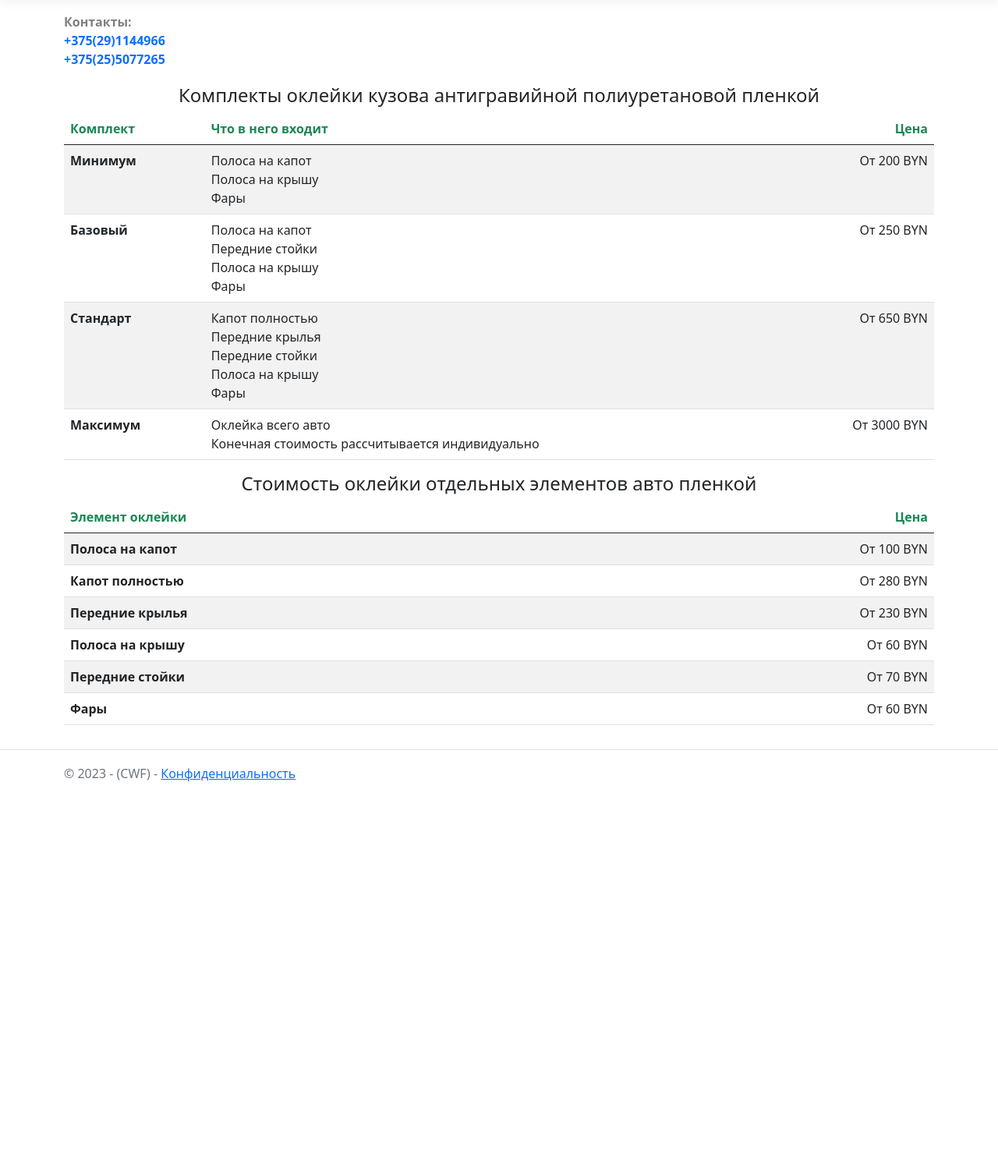
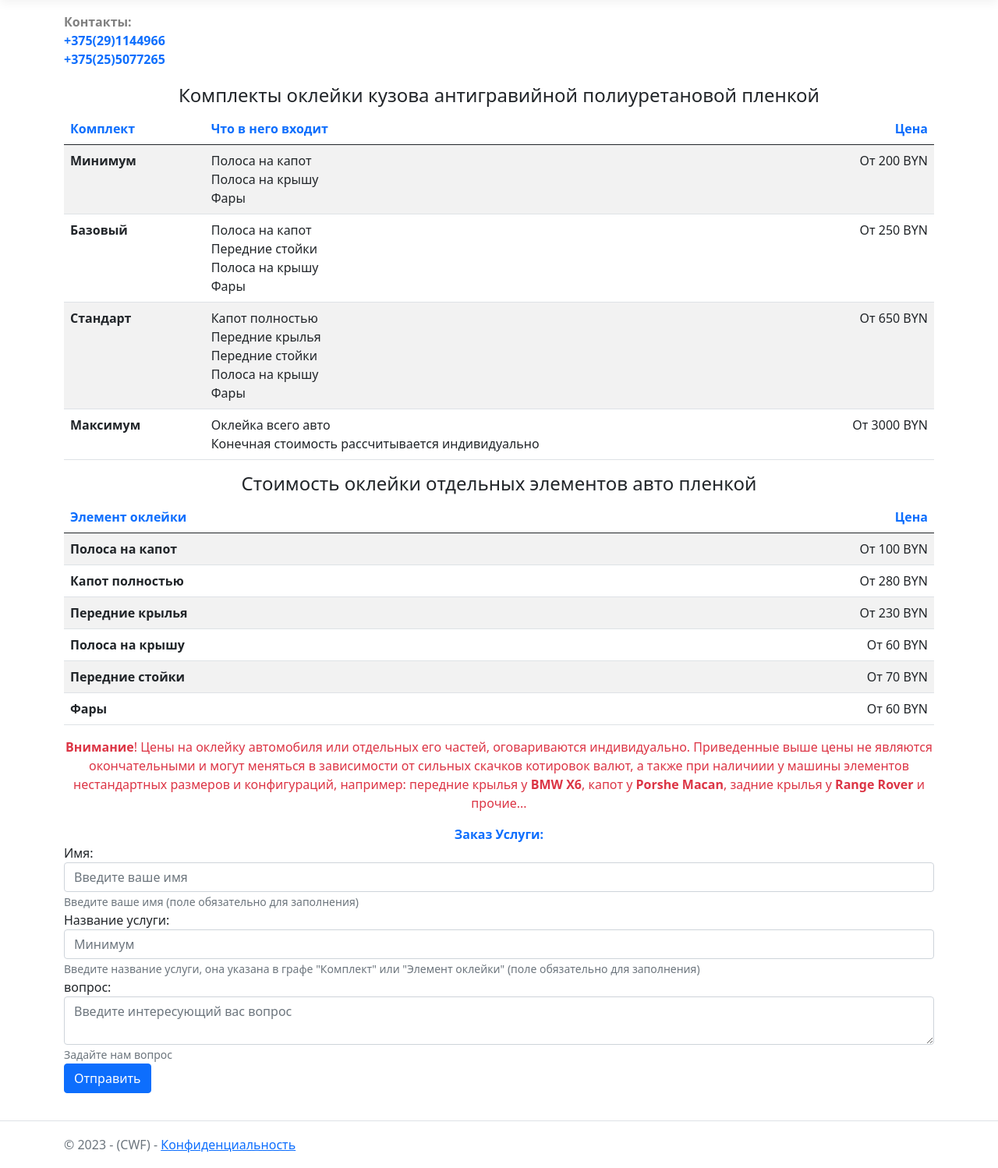
Before and after one commit to SanchesGridi/CarWrapFilm, an ASP.NET Core app: page / in a window 1280 px wide. Shown: the part 57-1555 px from the top of the page at 78% size. Before the commit the page ends 1059 px from the top, so only its background shows below. Run offline with ASP.NET Core 8, Linux system fonts and the light colour scheme; style sheets or scripts are compiled from the project's sources; some libraries are stand-ins or nearby versions.

Commit message:
add service-order-form ui

```diff
--- a/CarWrapFilm/CarWrapFilm/Models/FilmWrappingKit.cs
+++ b/CarWrapFilm/CarWrapFilm/Models/FilmWrappingKit.cs
@@ -2,16 +2,19 @@ namespace CarWrapFilm.Models;
 
 public class FilmWrappingKit
 {
+    private readonly uint _id;
     private readonly string _name;
     private readonly uint _price;
     private readonly string[]? _composition;
 
+    public uint Id => _id;
     public string Name => _name;
     public uint Price => _price;
     public string[]? Composition => _composition;
 
-    public FilmWrappingKit(string name, uint price, string[]? composition = null)
+    public FilmWrappingKit(uint id, string name, uint price, string[]? composition = null)
     {
+        _id = id;
         _name = name;
         _price = price;
         _composition = composition;
--- a/CarWrapFilm/CarWrapFilm/Pages/Index.cshtml
+++ b/CarWrapFilm/CarWrapFilm/Pages/Index.cshtml
@@ -5,7 +5,14 @@
     var tableClass = "table table-striped table-hover table-responsive";
 }
 
-<div align="left" style="margin-bottom:20px;">
+<style>
+    .table-hover > tbody > tr:hover > td,
+    .table-hover > tbody > tr:hover > th {
+        background-color: darkgray;
+    }
+</style>
+
+<div align="left" class="m-b-20">
     <strong class="text-black-50">Контакты:</strong><br />
     <strong class="text-primary">+375(29)1144966</strong><br />
     <strong class="text-primary">+375(25)5077265</strong><br />
@@ -16,18 +23,18 @@
 </div>
 
 <div align="center">
-    <table class="@tableClass">
+    <table class="@tableClass" id="table-kits">
         <thead>
             <tr>
-                <td><strong class="text-success">Комплект</strong></td>
-                <td><strong class="text-success">Что в него входит</strong></td>
-                <td align="right"><strong class="text-success">Цена</strong></td>
+                <td><strong class="text-primary">Комплект</strong></td>
+                <td><strong class="text-primary">Что в него входит</strong></td>
+                <td align="right"><strong class="text-primary">Цена</strong></td>
             </tr>
         </thead>
         <tbody>
             @foreach (var kit in Model.Kits)
             {
-                <tr>
+                <tr id="@($"{kit.Id}_service_row")">
                     <td><strong>@kit.Name</strong></td>
                     <td>
                         @foreach (var item in kit.Composition!)
@@ -47,17 +54,17 @@
 </div>
 
 <div align="center">
-    <table class="@tableClass">
+    <table class="@tableClass" id="table-works">
         <thead>
             <tr>
-                <td><strong class="text-success">Элемент оклейки</strong></td>
-                <td align="right"><strong class="text-success">Цена</strong></td>
+                <td><strong class="text-primary">Элемент оклейки</strong></td>
+                <td align="right"><strong class="text-primary">Цена</strong></td>
             </tr>
         </thead>
         <tbody>
             @foreach (var work in Model.Works)
             {
-                <tr>
+                <tr id="@($"{work.Id}_service_row")">
                     <td><strong>@work.Name</strong></td>
                     <td align="right">От @work.Price @Model.Currency</td>
                 </tr>
@@ -65,3 +72,33 @@
         </tbody>
     </table>
 </div>
+
+<div class="text-center">
+    <p class="text-danger">
+        <strong>Внимание</strong>! Цены на оклейку автомобиля или отдельных его частей, оговариваются индивидуально.
+        Приведенные выше цены не являются окончательными и могут меняться в зависимости от сильных скачков котировок валют,
+        а также при наличиии у машины элементов нестандартных размеров и конфигураций,
+        например: передние крылья у <strong>BMW X6</strong>, капот у <strong>Porshe Macan</strong>, задние крылья у <strong>Range Rover</strong> и прочие...
+    </p>
+</div>
+
+<form class="m-b-20" method="post" id="service-order-form">
+    <header class="text-center text-primary"><strong>Заказ Услуги:</strong></header>
+    <input type="hidden" id="form-service-id-input" name="serviceId"/>
+    <div class="form-group">
+        <label for="form-name-input">Имя:</label>
+        <input id="form-name-input" type="text" class="form-control" aria-describedby="form-name-info" placeholder="Введите ваше имя" required />
+        <small id="form-name-info" class="form-text text-muted">Введите ваше имя (поле обязательно для заполнения)</small>
+    </div>
+    <div class="form-group">
+        <label for="form-service-input">Название услуги:</label>
+        <input id="form-service-input" type="text" class="form-control" aria-describedby="form-service-info" placeholder="@Model.Kits[0].Name" required />
+        <small id="form-service-info" class="form-text text-muted">Введите название услуги, она указана в графе "Комплект" или "Элемент оклейки" (поле обязательно для заполнения)</small>
+    </div>
+    <div class="form-group">
+        <label for="form-question-input">вопрос:</label>
+        <textarea id="form-question-input" class="form-control" aria-describedby="questionHelp" placeholder="Введите интересующий вас вопрос"></textarea>
+        <small id="questionHelp" class="form-text text-muted">Задайте нам вопрос</small>
+    </div>
+    <button type="submit" class="btn btn-primary">Отправить</button>
+</form>
--- a/CarWrapFilm/CarWrapFilm/Pages/Index.cshtml.cs
+++ b/CarWrapFilm/CarWrapFilm/Pages/Index.cshtml.cs
@@ -24,20 +24,20 @@ public class IndexModel : PageModel
     private static List<FilmWrappingKit> GenerateKits() =>
         new()
         {
-            new("Минимум", 200, new[] { "Полоса на капот", "Полоса на крышу", "Фары" }),
-            new("Базовый", 250, new[] { "Полоса на капот", "Передние стойки", "Полоса на крышу", "Фары" }),
-            new("Стандарт", 650, new[] { "Капот полностью", "Передние крылья", "Передние стойки", "Полоса на крышу", "Фары" }),
-            new("Максимум", 3000, new[] { "Оклейка всего авто", "Конечная стоимость рассчитывается индивидуально" })
+            new(1, "Минимум", 200, new[] { "Полоса на капот", "Полоса на крышу", "Фары" }),
+            new(2, "Базовый", 250, new[] { "Полоса на капот", "Передние стойки", "Полоса на крышу", "Фары" }),
+            new(3, "Стандарт", 650, new[] { "Капот полностью", "Передние крылья", "Передние стойки", "Полоса на крышу", "Фары" }),
+            new(4, "Максимум", 3000, new[] { "Оклейка всего авто", "Конечная стоимость рассчитывается индивидуально" })
         };
 
     private static List<FilmWrappingKit> GenerateWorks() =>
         new()
         {
-            new("Полоса на капот", 100),
-            new("Капот полностью", 280),
-            new("Передние крылья", 230),
-            new("Полоса на крышу", 60),
-            new("Передние стойки", 70),
-            new("Фары", 60)
+            new(5, "Полоса на капот", 100),
+            new(6, "Капот полностью", 280),
+            new(7, "Передние крылья", 230),
+            new(8, "Полоса на крышу", 60),
+            new(9, "Передние стойки", 70),
+            new(10, "Фары", 60)
         };
 }
--- a/CarWrapFilm/CarWrapFilm/Pages/Shared/_Layout.cshtml
+++ b/CarWrapFilm/CarWrapFilm/Pages/Shared/_Layout.cshtml
@@ -50,7 +50,7 @@
 
     <script src="~/lib/jquery/dist/jquery.min.js"></script>
     <script src="~/lib/bootstrap/dist/js/bootstrap.bundle.min.js"></script>
-    <script src="~/js/site.js" asp-append-version="true"></script>
+    <script src="~/js/site.js"></script> @*asp-append-version="true"*@
 
     @await RenderSectionAsync("Scripts", required: false)
 </body>
--- a/CarWrapFilm/CarWrapFilm/wwwroot/css/site.css
+++ b/CarWrapFilm/CarWrapFilm/wwwroot/css/site.css
@@ -18,7 +18,11 @@ body {
   margin-bottom: 60px;
 }
 
-/*css from alex-grid*/
+/*css from developer*/
 .the-brightest {
     color: #66ff00;
 }
+
+.m-b-20 {
+    margin-bottom: 20px;
+}
```
Also changed, not shown: CarWrapFilm/CarWrapFilm/wwwroot/js/site.js (+48 -1 lines).
